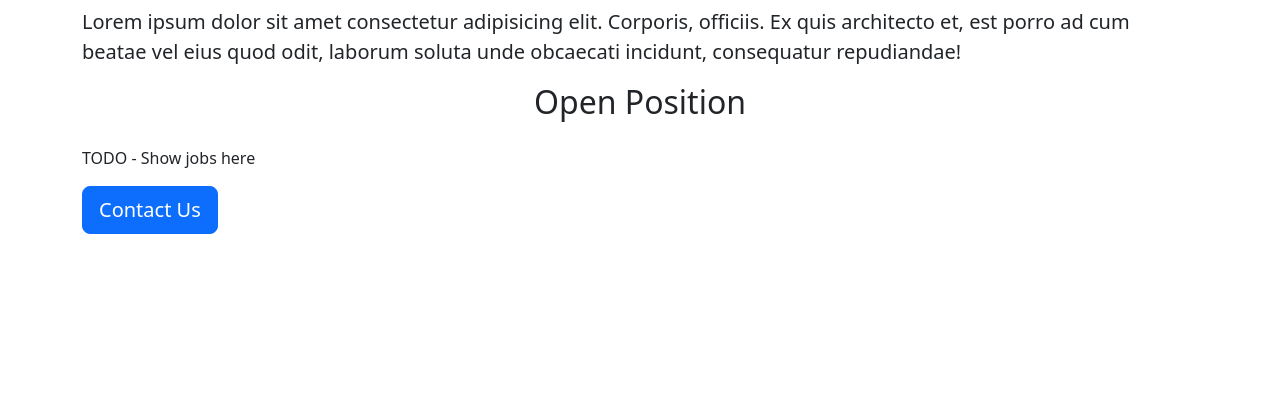
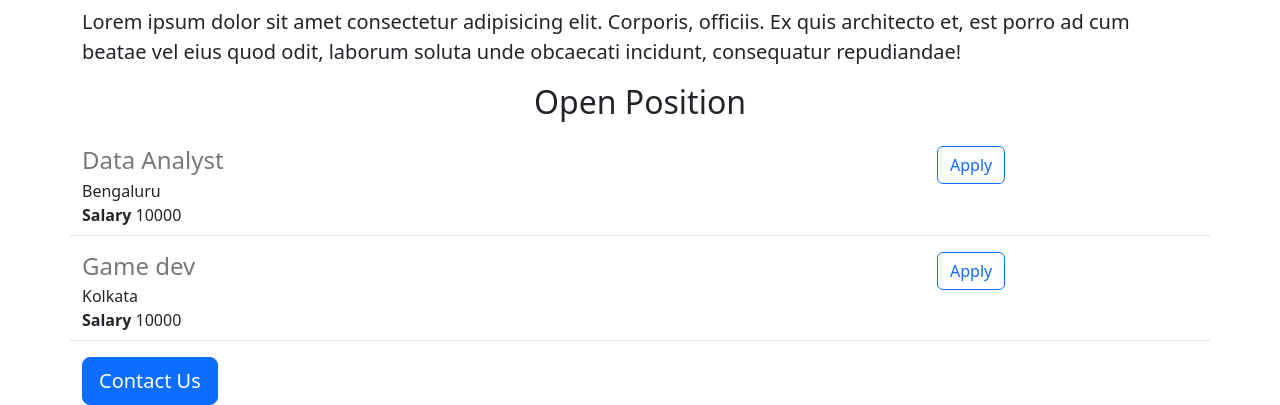
Before and after one commit to Joseph-Joestar-7/fcc-f-jc, a Flask app: page / in a window 1280 px wide. Shown: the part 463-868 px from the top of the page. Before the commit the page ends 697 px from the top, so only its background shows below. Run offline with Flask 3, Linux system fonts and the light colour scheme.

Commit message:
added dynamic data and api route

```diff
--- a/app.py
+++ b/app.py
@@ -1,10 +1,30 @@
-from flask import Flask, render_template
+from flask import Flask, render_template,jsonify
 
 app= Flask(__name__)
 
+JOBS=[
+    {
+        "id":1,
+        "title":'Data Analyst',
+        'location':"Bengaluru",
+        'salary':'10000'
+    },
+    {
+        "id":2,
+        "title":'Game dev',
+        'location':"Kolkata",
+        'salary':'10000'
+    }
+]
+
 @app.route("/")
 def hello():
-    return render_template("home.html")
+    return render_template("home.html",
+                           jobs=JOBS,
+                           company_name="Jovian")
 
+@app.route("/api/jobs")
+def list_jobs():
+  return jsonify(JOBS)
 if __name__ == "__main__":
     app.run(host='0.0.0.0',debug=True)
--- a/templates/home.html
+++ b/templates/home.html
@@ -15,12 +15,16 @@
 </head>
 <body>
     <div class="container">
-    <h1 class="text-center mt-2 mn-4">Jovian Careers</h1>
+    <h1 class="text-center mt-2 mn-4">{{company_name}}</h1>
     <img class="img-fluid" id="banner" src="static\banner.jpg" alt="" >
     <h2 class="text-center">About Jovian</h2>
     <p class="lead">Lorem ipsum dolor sit amet consectetur adipisicing elit. Corporis, officiis. Ex quis architecto et, est porro ad cum beatae vel eius quod odit, laborum soluta unde obcaecati incidunt, consequatur repudiandae!</p>
     <h2 class="text-center mt-2 mb-4">Open Position</h2>
-    <p>TODO - Show jobs here</p>
+    <div>
+        {% for job in jobs %}
+        {% include 'job_item.html' %}
+        {% endfor %}
+    </div>
     <div  >
         <button class="btn btn-primary btn-lg">Contact Us</button>
     </div>
--- /dev/null
+++ b/templates/job_item.html
@@ -0,0 +1,14 @@
+<div class="border-bottom row" style="margin-bottom:16px;padding-bottom:8px;">
+    <div class ="col-9">
+    <h4 style="color:rgb(120,120,120); margin-bottom:4px";>{{job['title']}}</h4>
+    <div>{{job['location']}}</div>
+    {% if 'salary' in job %}
+    <div>
+        <b>Salary</b> {{job['salary']}}
+    </div>
+    {% endif %}
+</div>
+<div class="col-3">
+    <button type="button" class = "btn btn-outline-primary">Apply</button>
+</div>
+</div>
```
